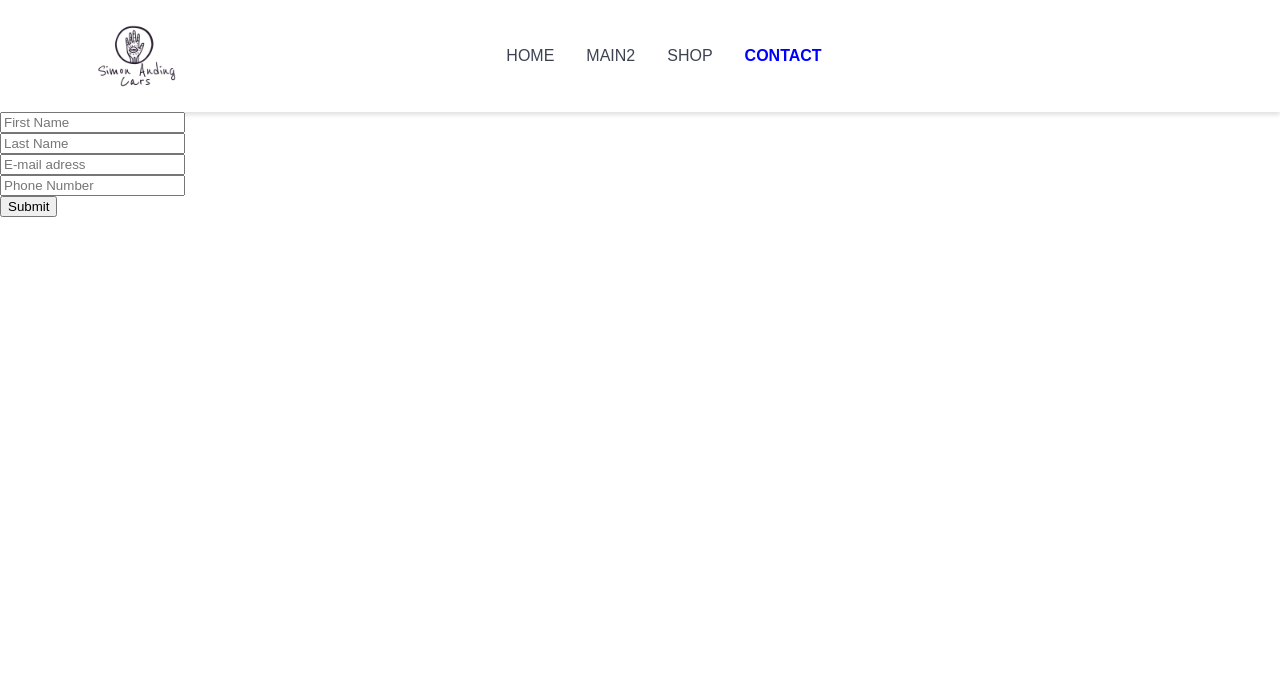
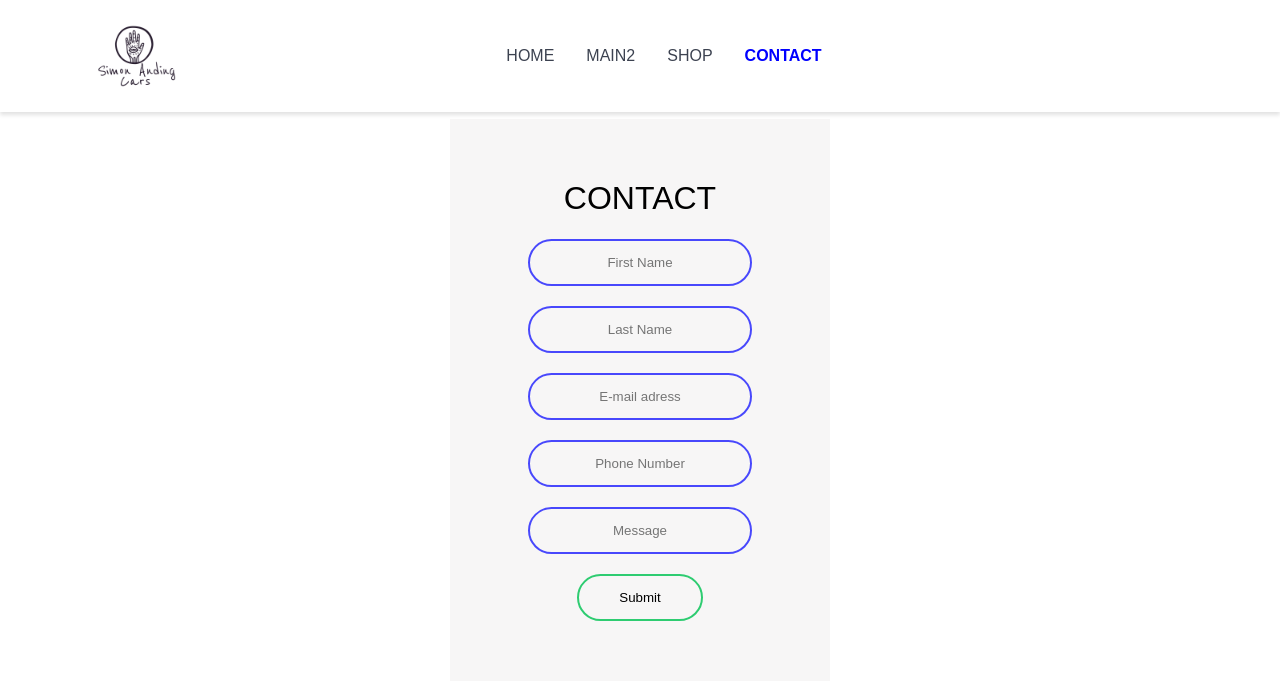
Before and after one commit to SpizyCat/webb2-project-one, a plain HTML site: page contact.html in a window 1280 px wide. Drawn offline with Linux system fonts and the light colour scheme.

Commit message:
Commit
Contact Finished and start of image gallery.

```diff
--- a/contact.html
+++ b/contact.html
@@ -8,7 +8,9 @@
     </head>
     <body>
         <nav id="navbar">
-      <a id="logo" href="home.html"><img src="./images/logo.png" alt="" /></a>
+            <a id="logo" href="home.html"
+                ><img src="./images/logo.png" alt=""
+            /></a>
             <ul>
                 <li><a href="home.html">Home</a></li>
                 <li><a href="main2.html">Main2</a></li>
@@ -17,12 +19,16 @@
             </ul>
             <br />
         </nav>
-    <form>
-      <input type="text" placeholder="First Name" /><br />
-      <input type="text" placeholder="Last Name" /><br />
-      <input type="email" placeholder="E-mail adress" /><br />
-      <input type="number" placeholder="Phone Number" /><br />
+        <div class="background">
+            <form class="form" action="home.html">
+                <h1 class="text5">Contact</h1>
+                <input type="text" placeholder="First Name" />
+                <input type="text" placeholder="Last Name" />
+                <input type="email" placeholder="E-mail adress" />
+                <input type="tel" placeholder="Phone Number" />
+                <input type="text" placeholder="Message" />
                 <input type="submit" />
             </form>
+        </div>
     </body>
 </html>
--- a/javascript.js
+++ /dev/null
@@ -1,3 +0,0 @@
-function openModal() {
-    debug.log(document.querySelector("#myModal"))
-}
--- a/styling.css
+++ b/styling.css
@@ -128,3 +128,93 @@ html {
     max-width: 80%;
     margin: auto;
 }
+.text5 {
+    color: black;
+}
+
+.text6 {
+    text-align: center;
+}
+
+.text7 {
+  font-size: 2.5em;
+}
+
+.background {
+    width: 100%;
+    height: 100%;
+    margin: 0;
+    padding: 0;
+    font-family: sans-serif;
+}
+
+.modalcontent {
+    display: none;
+}
+
+#myModal {
+    display: none;
+}
+
+.form {
+    width: 300px;
+    padding: 40px;
+    position: absolute;
+    top: 50%;
+    left: 50%;
+    transform: translate(-50%, -50%);
+    background: rgba(241, 240, 240, 0.589);
+    text-align: center;
+}
+.form h1 {
+    color: black;
+    text-transform: uppercase;
+    font-weight: 500;
+}
+.form input[type="text"],
+.form input[type="email"],
+.form input[type="tel"] {
+    border: 0;
+    background: none;
+    display: block;
+    margin: 20px auto;
+    text-align: center;
+    border: 2px solid rgba(0, 0, 255, 0.705);
+    padding: 14px 10px;
+    width: 200px;
+    outline: none;
+    color: black;
+    border-radius: 24px;
+    transition: 0.25s;
+}
+.form input[type="text"]:focus,
+.form input[type="email"]:focus,
+.form input[type="tel"]:focus {
+    width: 280px;
+    border-color: #2ecc71;
+}
+
+.form input[type="text"]:hover,
+.form input[type="email"]:hover,
+.form input[type="tel"]:hover {
+    width: 280px;
+    border-color: #2ecc71;
+}
+
+.form input[type="submit"] {
+    border: 0;
+    background: none;
+    display: block;
+    margin: 20px auto;
+    text-align: center;
+    border: 2px solid #2ecc71;
+    padding: 14px 40px;
+    outline: none;
+    color: black;
+    border-radius: 24px;
+    transition: 0.25s;
+    cursor: pointer;
+}
+.form input[type="submit"]:hover {
+    background: #2ecc71;
+}
```
Also changed, not shown: home.html (+15 -8 lines), main2.html (+8 -6 lines), shop.html (+32 -1 lines). Lines whose indentation alone changed are shown as unchanged.
